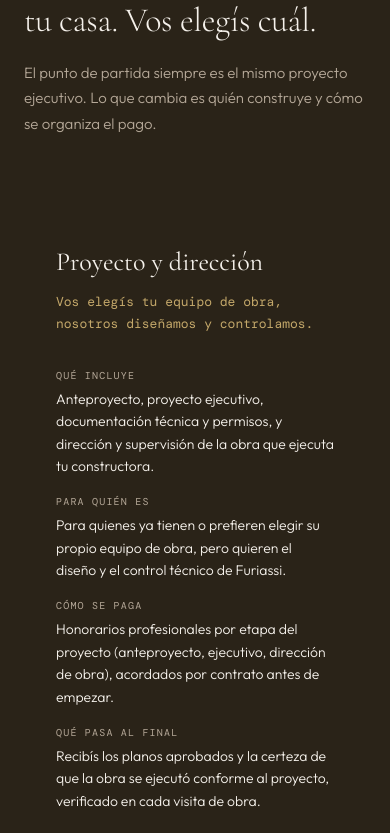
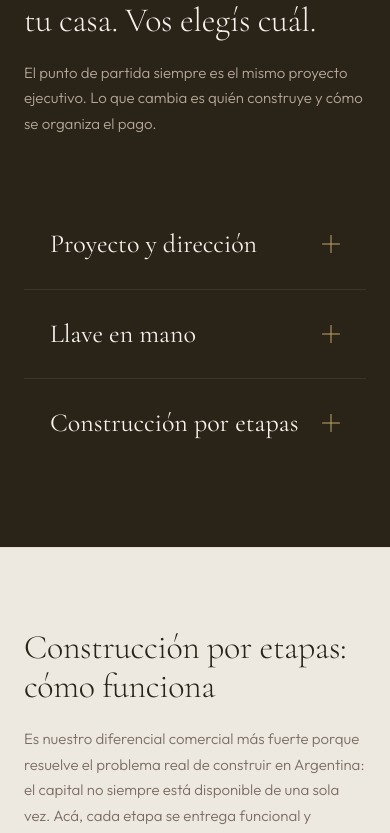
Before and after one commit to FacuEspi04/furiassi_arq, a Next.js app: page / in a window 390 px wide. Shown: the part 4323-5156 px from the top of the page. Built offline with nearby package versions, Linux system fonts and the light colour scheme.

Commit message:
cambios mobile

```diff
--- a/src/app/globals.css
+++ b/src/app/globals.css
@@ -298,31 +298,31 @@ a {
   top: var(--nav-h);
   left: 0;
   right: 0;
-  bottom: 0;
   z-index: 99;
   background: rgba(245, 241, 235, 0.98);
-  padding: clamp(24px, 4vw, 40px) var(--pad-x) 32px;
+  padding: 12px var(--pad-x) 18px;
   display: flex;
   flex-direction: column;
   gap: 4px;
+  max-height: calc(100dvh - var(--nav-h) - 16px);
   overflow-y: auto;
   box-shadow: inset 0 1px 0 rgba(181, 168, 152, 0.3);
 }
 
 .nav-mobile-panel a {
   font-family: var(--font-display), serif;
-  font-size: clamp(2rem, 6vw, 2.75rem);
+  font-size: clamp(1.5rem, 5vw, 2rem);
   line-height: 1.1;
   font-weight: 300;
-  padding: 14px 0;
+  padding: 9px 0;
   border-bottom: 1px solid var(--cream-3);
   color: var(--espresso);
 }
 
 .nav-mobile-panel a.nav-mobile-cta {
-  margin-top: 24px;
+  margin-top: 14px;
   text-align: center;
-  padding: 16px;
+  padding: 12px;
   background: var(--espresso);
   color: var(--cream);
   font-family: var(--font-body), sans-serif;
@@ -929,6 +929,18 @@ a {
   margin-bottom: 6px;
 }
 
+.modalidad-h3::-webkit-details-marker {
+  display: none;
+}
+
+.modalidad-h3-icon {
+  display: none;
+}
+
+.modalidad-content {
+  display: contents;
+}
+
 .modalidad-tagline {
   font-size: 13px;
   color: var(--gold-l);
@@ -962,6 +974,70 @@ a {
 @media (max-width: 1024px) {
   .modalidades-grid {
     grid-template-columns: 1fr;
+  }
+}
+
+@media (max-width: 860px) {
+  .modalidad-card {
+    padding: 0;
+  }
+
+  .modalidad-h3 {
+    margin: 0;
+    padding: 22px 26px;
+    display: flex;
+    align-items: center;
+    justify-content: space-between;
+    gap: 20px;
+    cursor: pointer;
+    list-style: none;
+  }
+
+  .modalidad-h3-icon {
+    display: block;
+    flex-shrink: 0;
+    width: 18px;
+    height: 18px;
+    position: relative;
+  }
+
+  .modalidad-h3-icon::before,
+  .modalidad-h3-icon::after {
+    content: "";
+    position: absolute;
+    background: var(--gold-l);
+    border-radius: 1px;
+    transition: transform 0.25s ease, opacity 0.25s ease;
+  }
+
+  .modalidad-h3-icon::before {
+    width: 100%;
+    height: 1px;
+    top: 50%;
+    left: 0;
+    transform: translateY(-50%);
+  }
+
+  .modalidad-h3-icon::after {
+    width: 1px;
+    height: 100%;
+    left: 50%;
+    top: 0;
+    transform: translateX(-50%);
+  }
+
+  .modalidad-card[open] .modalidad-h3-icon::after {
+    opacity: 0;
+    transform: translateX(-50%) rotate(90deg);
+  }
+
+  .modalidad-content {
+    display: block;
+    padding: 0 26px 22px;
+  }
+
+  .modalidad-tagline {
+    margin-bottom: 24px;
   }
 }
 
@@ -1156,20 +1232,20 @@ a {
   bottom: -24px;
   right: -24px;
   background: var(--gold);
-  padding: 24px 28px;
-  min-width: 160px;
+  padding: 16px 20px;
+  min-width: 132px;
 }
 
 .estudio-stat-card .num {
   font-family: var(--font-display), serif;
-  font-size: 44px;
+  font-size: 36px;
   font-weight: 300;
   color: var(--cream);
   line-height: 1;
 }
 
 .estudio-stat-card .label {
-  font-size: 11px;
+  font-size: 10px;
   letter-spacing: 0.1em;
   text-transform: uppercase;
   color: rgba(245, 241, 235, 0.75);
@@ -1221,8 +1297,10 @@ a {
     aspect-ratio: 16 / 7;
   }
   .estudio-stat-card {
-    bottom: -16px;
-    right: -16px;
+    bottom: -12px;
+    right: -12px;
+    padding: 12px 16px;
+    min-width: 118px;
   }
 }
 
--- a/src/components/marketing/ContactForm.tsx
+++ b/src/components/marketing/ContactForm.tsx
@@ -1,47 +1,56 @@
 "use client";
 
-import { useActionState, useEffect, useRef } from "react";
-import { enviarConsulta, type ContactoState } from "@/lib/actions";
+import { useState, type FormEvent } from "react";
 import { modalidadInteres } from "@/lib/modalidad-interes";
 import { Field } from "@/components/ui/Field";
 import { trackFormSubmit } from "@/lib/analytics";
+import { buildWhatsappMessageUrl } from "@/lib/whatsapp";
 
-const initialState: ContactoState = { status: "idle" };
+export function ContactForm() {
+  const [errors, setErrors] = useState<Record<string, string>>({});
 
-/**
- * La validación completa (Zod) vive en lib/validation.ts y corre en el
- * Server Action — no se importa acá a propósito: zod pesa ~85 KB gzip y
- * rompía el presupuesto de First Load JS. En el cliente nos apoyamos en
- * los atributos HTML5 (required, type, minLength) para feedback
- * inmediato, y en los errores que devuelve el server tras el submit.
- */
-export function ContactForm() {
-  const [state, formAction, isPending] = useActionState(
-    enviarConsulta,
-    initialState
-  );
+  function handleSubmit(event: FormEvent<HTMLFormElement>) {
+    event.preventDefault();
 
-  const errors = state.fieldErrors ?? {};
+    const formData = new FormData(event.currentTarget);
+    const values = Object.fromEntries(
+      ["nombre", "telefono", "email", "localidad", "modalidad", "mensaje"].map(
+        (name) => [name, String(formData.get(name) ?? "").trim()]
+      )
+    );
+    const nextErrors: Record<string, string> = {};
 
-  // Éxito = el Server Action redirige a /gracias (el componente se
-  // desmonta antes de que "state" refleje un status de éxito), así que
-  // ese evento se registra allá. Acá solo registramos los rechazos.
-  const lastTrackedStatus = useRef<ContactoState["status"]>("idle");
-  useEffect(() => {
-    if (state.status !== "idle" && state.status !== lastTrackedStatus.current) {
+    for (const field of ["nombre", "telefono", "email", "modalidad"]) {
+      if (!values[field as keyof typeof values]) {
+        nextErrors[field] = "Este campo es obligatorio.";
+      }
+    }
+
+    if (Object.keys(nextErrors).length > 0) {
+      setErrors(nextErrors);
       trackFormSubmit("error");
+      return;
     }
-    lastTrackedStatus.current = state.status;
-  }, [state.status]);
+
+    setErrors({});
+    const message = [
+      ["Nombre", values.nombre],
+      ["Teléfono", values.telefono],
+      ["Email", values.email],
+      ["Localidad", values.localidad],
+      ["Modalidad de interés", values.modalidad],
+      ["Idea", values.mensaje],
+    ]
+      .filter(([, value]) => value)
+      .map(([label, value]) => `${label}: ${value}`)
+      .join("\n");
+
+    trackFormSubmit("success");
+    window.location.assign(buildWhatsappMessageUrl(message));
+  }
 
   return (
-    <form className="contacto-right" action={formAction}>
-      {state.formError && (
-        <p className="form-error-banner" role="alert">
-          {state.formError}
-        </p>
-      )}
-
+    <form className="contacto-right" onSubmit={handleSubmit} noValidate>
       <div className="honeypot-field" aria-hidden="true">
         <label htmlFor="empresa">No completar este campo</label>
         <input
@@ -65,7 +74,6 @@ export function ContactForm() {
             maxLength={80}
             aria-invalid={Boolean(errors.nombre)}
             aria-describedby={errors.nombre ? "nombre-error" : undefined}
-            required
           />
         </Field>
         <Field id="telefono" label="Teléfono" error={errors.telefono}>
@@ -79,7 +87,6 @@ export function ContactForm() {
             maxLength={25}
             aria-invalid={Boolean(errors.telefono)}
             aria-describedby={errors.telefono ? "telefono-error" : undefined}
-            required
           />
         </Field>
       </div>
@@ -93,7 +100,6 @@ export function ContactForm() {
           placeholder="tu@email.com"
           aria-invalid={Boolean(errors.email)}
           aria-describedby={errors.email ? "email-error" : undefined}
-          required
         />
       </Field>
 
@@ -112,7 +118,6 @@ export function ContactForm() {
           maxLength={80}
           aria-invalid={Boolean(errors.localidad)}
           aria-describedby={errors.localidad ? "localidad-error" : undefined}
-          required
         />
       </Field>
 
@@ -124,7 +129,6 @@ export function ContactForm() {
           defaultValue=""
           aria-invalid={Boolean(errors.modalidad)}
           aria-describedby={errors.modalidad ? "modalidad-error" : undefined}
-          required
         >
           <option value="" disabled>
             Elegí una opción
@@ -147,12 +151,11 @@ export function ContactForm() {
           maxLength={2000}
           aria-invalid={Boolean(errors.mensaje)}
           aria-describedby={errors.mensaje ? "mensaje-error" : undefined}
-          required
         />
       </Field>
 
-      <button className="form-submit" type="submit" disabled={isPending}>
-        {isPending ? "Enviando..." : "Enviar consulta"}
+      <button className="form-submit" type="submit">
+        Enviar consulta
       </button>
     </form>
   );
--- a/src/components/marketing/Modalidades.tsx
+++ b/src/components/marketing/Modalidades.tsx
@@ -100,8 +100,12 @@ export function Modalidades() {
 
         <div className="modalidades-grid">
           {modalidades.map((modalidad) => (
-            <div className="modalidad-card" key={modalidad.id}>
-              <h3 className="modalidad-h3">{modalidad.titulo}</h3>
+            <details className="modalidad-card" key={modalidad.id}>
+              <summary className="modalidad-h3">
+                {modalidad.titulo}
+                <span className="modalidad-h3-icon" aria-hidden="true" />
+              </summary>
+              <div className="modalidad-content">
                 <p className="modalidad-tagline">{modalidad.tagline}</p>
                 <dl className="modalidad-list">
                   {modalidad.items.map((item) => (
@@ -112,6 +116,7 @@ export function Modalidades() {
                   ))}
                 </dl>
               </div>
+            </details>
           ))}
         </div>
       </div>
--- a/src/components/marketing/Servicios.tsx
+++ b/src/components/marketing/Servicios.tsx
@@ -21,9 +21,6 @@ export function Servicios() {
         <div className="servicios-grid">
           {servicios.map((servicio) => (
             <div className="servicio-card" key={servicio.id}>
-              {servicio.destacado === "sustentable" && (
-                <span className="servicio-tag">Sustentable</span>
-              )}
               <h3 className="servicio-h3">{servicio.titulo}</h3>
               <p className="servicio-tagline">{servicio.tagline}</p>
               <p className="servicio-p">{servicio.descripcion}</p>
--- a/src/content/servicios.ts
+++ b/src/content/servicios.ts
@@ -15,7 +15,6 @@ const servicios: Servicio[] = [
     titulo: "Construcción sustentable",
     tagline: "Menos consumo, más confort.",
     descripcion: "Orientación, aislación y ventilación pensadas desde el primer boceto.",
-    destacado: "sustentable",
   },
   {
     id: "direccion-de-obra",
--- a/src/lib/whatsapp.ts
+++ b/src/lib/whatsapp.ts
@@ -6,3 +6,7 @@ export function buildWhatsappUrl(
   const texto = encodeURIComponent(whatsapp.mensajes[mensajeKey]);
   return `https://wa.me/${whatsapp.numero}?text=${texto}`;
 }
+
+export function buildWhatsappMessageUrl(message: string): string {
+  return `https://wa.me/${whatsapp.numero}?text=${encodeURIComponent(message)}`;
+}
```
Lines whose indentation alone changed are shown as unchanged.
